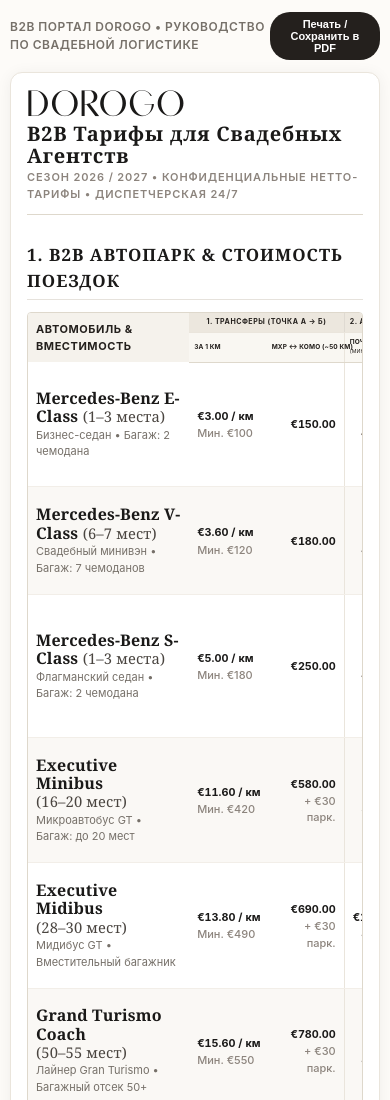
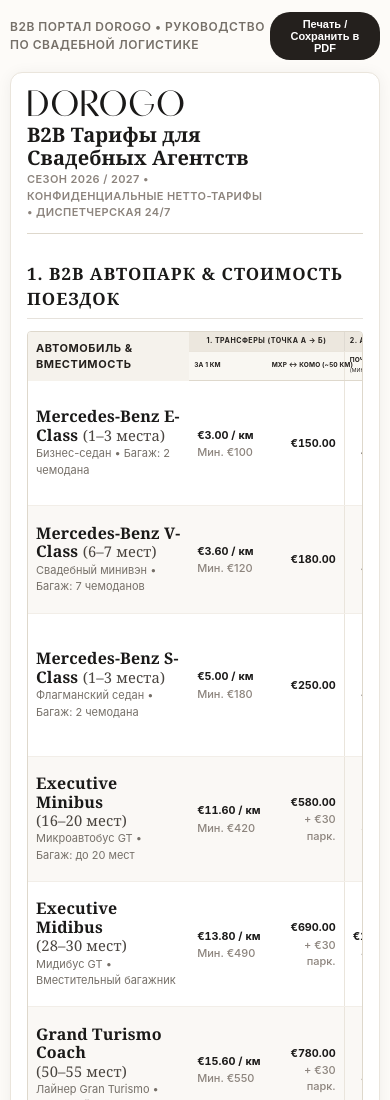
Before and after one commit to dimatrc18/Wedding-planners-outreach, a website: page dorogo_wedding_partner_rate_card_ru.html in a window 390 px wide. Shown: the top 1100 px of the page. Drawn offline with Linux system fonts and the light colour scheme.

Commit message:
fix(header): resolve header title and subtitle clipping across all rate cards
- Tighten display tracking and optimize font size to prevent character overflow
- Inset .header-meta with 8px padding and 4px container clearance to safely keep right edge within 556pt
- Update screen responsive breakpoint to 820px so compact browser windows never truncate text
- Recompile all 15 PDFs in Downloads: strictly 1-page A4 compliance with 25.2pt bottom margin
- Pass all 174 automated tests

```diff
--- a/dorogo_wedding_partner_rate_card_ru.html
+++ b/dorogo_wedding_partner_rate_card_ru.html
@@ -91,6 +91,7 @@
     justify-content: space-between;
     align-items: flex-end;
     padding-bottom: 7px;
+    padding-right: 4px;
     border-bottom: 1px solid #ded8cc;
     margin-bottom: 7px;
   }
@@ -120,26 +121,27 @@
   }
   .header-meta {
     text-align: right;
+    max-width: 75%;
+    padding-right: 8px;
   }
   .header-title {
     font-family: 'Cormorant Garamond', Georgia, serif;
-    font-size: 15px;
+    font-size: 13.5px;
     font-weight: 600;
-    letter-spacing: 0.04em;
+    letter-spacing: 0.005em;
     color: #1a1918;
     margin: 0;
-    line-height: 1.1;
+    line-height: 1.15;
   }
   .header-sub {
-    font-size: 7.0px;
+    font-size: 6.5px;
     font-weight: 600;
     color: #8c847d;
-    letter-spacing: 0.08em;
+    letter-spacing: 0.035em;
     text-transform: uppercase;
     margin-top: 2px;
     white-space: nowrap;
   }
-
   /* Section Title - Romantic Serif Banner with Soft Divider */
   .section-heading {
     display: flex;
@@ -547,8 +549,8 @@
     vertical-align: middle;
   }
 
-  /* Mobile Screen Responsive Rules (Phones & Tablets) - Does not affect Print/PDF */
-  @media screen and (max-width: 768px) {
+  /* Screen Responsive Rules (Phones, Tablets & Compact Windows) - Does not affect Print/PDF */
+  @media screen and (max-width: 820px) {
     body {
       padding: 12px 10px;
       font-size: 14px;
```
Also changed, not shown: dorogo_tariffs_client_en.html (+9 -7 lines), dorogo_tariffs_client_it.html (+9 -7 lines), dorogo_tariffs_client_ru.html (+9 -7 lines), dorogo_tariffs_logistics_en.html (+9 -7 lines), dorogo_tariffs_logistics_it.html (+9 -7 lines), dorogo_tariffs_logistics_ru.html (+9 -7 lines), dorogo_wedding_client_rate_card_en.html (+9 -7 lines), dorogo_wedding_client_rate_card_it.html (+9 -7 lines), dorogo_wedding_client_rate_card_ru.html (+9 -7 lines), dorogo_wedding_partner_rate_card.html (+9 -7 lines), dorogo_wedding_partner_rate_card_it.html (+9 -7 lines).
